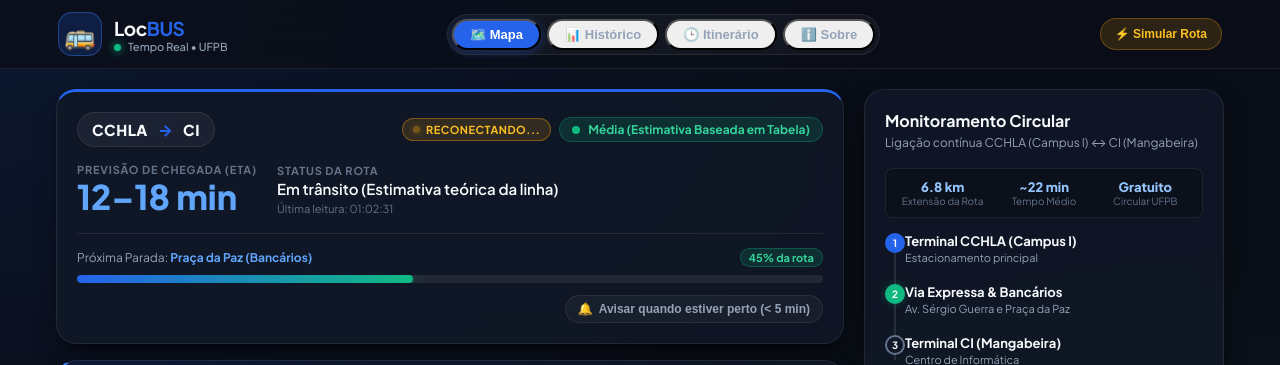
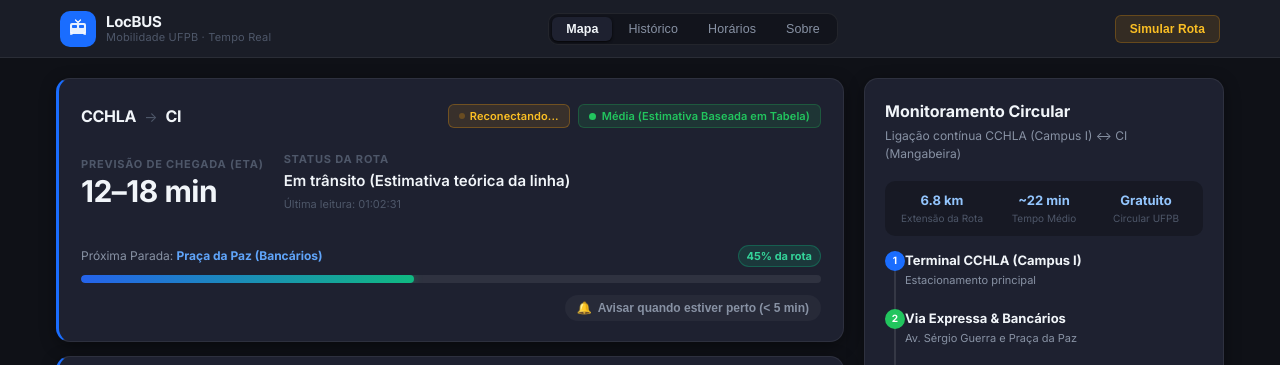
Before and after one commit to GUILHERMEEDGAR/locbus-ufpb, a FastAPI app: page / in a window 1280 px wide. Shown: the top 365 px of the page. Run offline with FastAPI, Linux system fonts and the light colour scheme; data that the repository does not hold is empty.

Commit message:
redesign(ui): visual de produto real - Inter, SVG logo, paleta grafite, sem glassmorphism nem emojis genericos

```diff
--- a/app/Templates/base.html
+++ b/app/Templates/base.html
@@ -19,10 +19,10 @@
   <link rel="icon" type="image/png" sizes="192x192" href="/static/icons/icon-192.png">
   <link rel="apple-touch-icon" href="/static/icons/icon-192.png">
 
-  <!-- Fontes Google: Plus Jakarta Sans -->
+  <!-- Fontes Google: Inter -->
   <link rel="preconnect" href="https://fonts.googleapis.com">
   <link rel="preconnect" href="https://fonts.gstatic.com" crossorigin>
-  <link href="https://fonts.googleapis.com/css2?family=Plus+Jakarta+Sans:wght@400;500;600;700;800&display=swap" rel="stylesheet">
+  <link href="https://fonts.googleapis.com/css2?family=Inter:wght@400;500;600;700&display=swap" rel="stylesheet">
 
   <!-- Leaflet CSS para Mapas Interativos -->
   <link rel="stylesheet" href="https://unpkg.com/leaflet@1.9.4/dist/leaflet.css" integrity="sha256-p4NxAoJBhIIN+hmNHrzRCf9tD/miZyoHS5obTRR9BMY=" crossorigin=""/>
@@ -44,30 +44,37 @@
   <header class="navbar">
     <div class="nav-container">
       <div class="nav-brand">
-        <div class="brand-icon">🚌</div>
+        <!-- Logomarca: ônibus estilizado com seta -->
+        <div class="brand-logo-mark">
+          <svg viewBox="0 0 20 20" fill="none" xmlns="http://www.w3.org/2000/svg" aria-hidden="true">
+            <rect x="2" y="4" width="16" height="11" rx="2" fill="white" opacity="0.9"/>
+            <rect x="4" y="6" width="5" height="3" rx="0.7" fill="#1a6dff"/>
+            <rect x="11" y="6" width="5" height="3" rx="0.7" fill="#1a6dff"/>
+            <rect x="2" y="13" width="2.5" height="3" rx="0.5" fill="white" opacity="0.7"/>
+            <rect x="15.5" y="13" width="2.5" height="3" rx="0.5" fill="white" opacity="0.7"/>
+            <path d="M10 3.5L12.5 1M10 3.5L7.5 1" stroke="white" stroke-width="1.2" stroke-linecap="round"/>
+          </svg>
+        </div>
         <div class="brand-info">
-          <span class="brand-name">Loc<strong>BUS</strong></span>
-          <span class="brand-badge"><span class="badge-dot"></span> Tempo Real • UFPB</span>
+          <span class="brand-name">LocBUS</span>
+          <span class="brand-sub">Mobilidade UFPB &middot; Tempo Real</span>
         </div>
       </div>
 
       <!-- Navegação de Abas -->
       <nav class="nav-tabs">
-        <button class="tab-btn active" data-tab="tab-view-mapa">🗺️ Mapa</button>
-        <button class="tab-btn" data-tab="tab-view-historico">📊 Histórico</button>
-        <button class="tab-btn" data-tab="tab-view-itinerario">🕒 Itinerário</button>
-        <button class="tab-btn" data-tab="tab-view-sobre">ℹ️ Sobre</button>
+        <button class="tab-btn active" data-tab="tab-view-mapa">Mapa</button>
+        <button class="tab-btn" data-tab="tab-view-historico">Histórico</button>
+        <button class="tab-btn" data-tab="tab-view-itinerario">Horários</button>
+        <button class="tab-btn" data-tab="tab-view-sobre">Sobre</button>
       </nav>
 
       <div class="nav-actions">
-        <!-- Botão de Instalação do PWA (Exibido quando elegível no smartphone/desktop) -->
         <button id="btn-install-pwa" class="btn-install-pwa" style="display: none;" title="Instalar aplicativo LocBUS na tela de início">
-          📲 Instalar App
+          Instalar App
         </button>
-
-        <!-- Controle de Simulação em Tempo Real -->
         <button id="btn-demo-mode" class="btn-demo" title="Avançar trajeto simulado via Server-Sent Events">
-          ⚡ Simular Rota
+          Simular Rota
         </button>
       </div>
     </div>
--- a/app/Templates/index.html
+++ b/app/Templates/index.html
@@ -65,7 +65,11 @@
       <!-- BOTÃO / BANNER DE CONTRIBUIÇÃO COLABORATIVA (CROWDSOURCING) -->
       <div class="collab-action-card glass-panel" id="collab-card">
         <div class="collab-info">
-          <div class="collab-icon">📍</div>
+          <div class="collab-icon">
+            <svg viewBox="0 0 24 24" fill="none" xmlns="http://www.w3.org/2000/svg" width="22" height="22">
+              <path d="M12 2C8.68 2 6 4.68 6 8c0 4.5 6 12 6 12s6-7.5 6-12c0-3.32-2.68-6-6-6zm0 8.5a2.5 2.5 0 110-5 2.5 2.5 0 010 5z" fill="#1a6dff"/>
+            </svg>
+          </div>
           <div class="collab-text">
             <h3 id="collab-title">Você está a bordo deste circular?</h3>
             <p id="collab-desc">Compartilhe sua localização voluntariamente e ajude os colegas que estão esperando nos pontos.</p>
@@ -73,7 +77,9 @@
         </div>
         <div class="collab-controls">
           <button id="btn-toggle-collab" class="btn-collab">
-            <span class="btn-icon">🚌</span>
+            <svg viewBox="0 0 20 20" fill="none" xmlns="http://www.w3.org/2000/svg" width="16" height="16">
+              <path d="M10 2a6 6 0 00-6 6c0 3.31 6 10 6 10s6-6.69 6-10a6 6 0 00-6-6zm0 8a2 2 0 110-4 2 2 0 010 4z" fill="white"/>
+            </svg>
             <span class="btn-label" id="btn-collab-label">Estou no Ônibus • Compartilhar</span>
           </button>
         </div>
--- a/app/static/css/style.css
+++ b/app/static/css/style.css
@@ -4,32 +4,56 @@
    ========================================================== */
 
 :root {
-  --bg-dark: #090d16;
-  --bg-card: rgba(17, 24, 39, 0.85);
-  --bg-card-hover: rgba(30, 41, 59, 0.9);
-  --border-glass: rgba(255, 255, 255, 0.08);
-  --border-glass-bright: rgba(59, 130, 246, 0.4);
-
-  --primary: #2563eb;
-  --primary-hover: #1d4ed8;
-  --primary-glow: rgba(37, 99, 235, 0.35);
-
-  --success: #10b981;
-  --success-glow: rgba(16, 185, 129, 0.3);
+  /* Fundo: grafite profundo, não azul-escuro artificial */
+  --bg-dark: #0f1117;
+  --bg-surface: #1a1d27;
+  --bg-card: #1e2130;
+  --bg-card-hover: #252840;
+  --bg-input: #12141c;
+
+  /* Bordas: sutis, não brilhantes */
+  --border: rgba(255, 255, 255, 0.07);
+  --border-strong: rgba(255, 255, 255, 0.14);
+
+  /* Acento principal: azul UFPB vibrante, mas não néon */
+  --primary: #1a6dff;
+  --primary-dark: #1458d4;
+  --primary-light: rgba(26, 109, 255, 0.15);
+  --primary-glow: rgba(26, 109, 255, 0.3);
+
+  /* Status */
+  --success: #22c55e;
+  --success-bg: rgba(34, 197, 94, 0.12);
+  --success-border: rgba(34, 197, 94, 0.25);
   --warning: #f59e0b;
+  --warning-bg: rgba(245, 158, 11, 0.12);
   --danger: #ef4444;
-
-  --text-main: #f8fafc;
-  --text-muted: #94a3b8;
-  --text-dim: #64748b;
-
-  --radius-sm: 8px;
+  --danger-bg: rgba(239, 68, 68, 0.12);
+  --danger-border: rgba(239, 68, 68, 0.3);
+
+  /* Texto com hierarquia clara */
+  --text-primary: #f1f5f9;
+  --text-secondary: #8892a4;
+  --text-tertiary: #4e5769;
+  --text-main: #f1f5f9;
+  --text-muted: #8892a4;
+  --text-dim: #4e5769;
+
+  /* Geometria */
+  --radius-xs: 6px;
+  --radius-sm: 10px;
   --radius-md: 14px;
-  --radius-lg: 20px;
+  --radius-lg: 18px;
+  --radius-xl: 24px;
   --radius-full: 9999px;
 
-  --shadow-card: 0 10px 25px -5px rgba(0, 0, 0, 0.5), 0 8px 10px -6px rgba(0, 0, 0, 0.5);
-  --font-family: 'Plus Jakarta Sans', system-ui, -apple-system, sans-serif;
+  /* Sombras limpas */
+  --shadow-sm: 0 1px 3px rgba(0,0,0,0.4), 0 1px 2px rgba(0,0,0,0.5);
+  --shadow-card: 0 4px 16px rgba(0,0,0,0.4);
+  --shadow-card-hover: 0 8px 28px rgba(0,0,0,0.5);
+
+  --font-family: 'Inter', 'Plus Jakarta Sans', system-ui, -apple-system, sans-serif;
+  --font-mono: 'JetBrains Mono', 'Fira Code', monospace;
 }
 
 * {
@@ -41,145 +65,155 @@
 body {
   font-family: var(--font-family);
   background-color: var(--bg-dark);
-  background-image:
-    radial-gradient(at 0% 0%, rgba(37, 99, 235, 0.12) 0px, transparent 50%),
-    radial-gradient(at 100% 100%, rgba(16, 185, 129, 0.08) 0px, transparent 50%);
-  background-attachment: fixed;
-  color: var(--text-main);
+  color: var(--text-primary);
   min-height: 100vh;
   display: flex;
   flex-direction: column;
   -webkit-font-smoothing: antialiased;
+  -moz-osx-font-smoothing: grayscale;
+  font-size: 14px;
+  line-height: 1.5;
 }
 
 /* NAVBAR */
 .navbar {
-  background: rgba(11, 15, 25, 0.85);
-  backdrop-filter: blur(16px);
-  -webkit-backdrop-filter: blur(16px);
-  border-bottom: 1px solid var(--border-glass);
+  background: var(--bg-surface);
+  border-bottom: 1px solid var(--border);
   position: sticky;
   top: 0;
   z-index: 1000;
+  height: 58px;
 }
 
 .nav-container {
   max-width: 1200px;
+  height: 100%;
   margin: 0 auto;
-  padding: 12px 18px;
+  padding: 0 20px;
   display: flex;
   justify-content: space-between;
   align-items: center;
+  gap: 16px;
 }
 
 .nav-brand {
   display: flex;
   align-items: center;
-  gap: 12px;
-}
-
-.brand-icon {
-  font-size: 26px;
-  background: rgba(37, 99, 235, 0.2);
-  width: 44px;
-  height: 44px;
-  border-radius: var(--radius-md);
+  gap: 10px;
+  text-decoration: none;
+  flex-shrink: 0;
+}
+
+.brand-logo-mark {
+  width: 36px;
+  height: 36px;
+  background: var(--primary);
+  border-radius: var(--radius-sm);
   display: flex;
   align-items: center;
   justify-content: center;
-  border: 1px solid var(--border-glass-bright);
+  flex-shrink: 0;
+}
+
+.brand-logo-mark svg {
+  width: 20px;
+  height: 20px;
+  fill: #fff;
 }
 
 .brand-info {
   display: flex;
   flex-direction: column;
+  line-height: 1.2;
 }
 
 .brand-name {
-  font-size: 19px;
-  font-weight: 700;
-  letter-spacing: -0.5px;
-}
-
-.brand-name strong {
-  color: var(--primary);
-}
-
-.brand-badge {
+  font-size: 15px;
+  font-weight: 700;
+  letter-spacing: -0.3px;
+  color: var(--text-primary);
+}
+
+.brand-sub {
   font-size: 11px;
-  color: var(--text-muted);
+  color: var(--text-tertiary);
+  font-weight: 400;
+  letter-spacing: 0.2px;
+}
+
+.nav-tabs {
+  display: flex;
+  gap: 2px;
+  background: var(--bg-input);
+  padding: 3px;
+  border-radius: var(--radius-sm);
+  border: 1px solid var(--border);
+}
+
+.tab-btn {
+  color: var(--text-secondary);
+  text-decoration: none;
+  font-size: 12.5px;
   font-weight: 500;
-}
-
-.nav-tabs {
-  display: flex;
-  gap: 6px;
-  background: rgba(255, 255, 255, 0.04);
-  padding: 4px;
-  border-radius: var(--radius-full);
-  border: 1px solid var(--border-glass);
-}
-
-.tab-btn {
-  color: var(--text-muted);
-  text-decoration: none;
-  font-size: 13px;
+  padding: 5px 14px;
+  border-radius: var(--radius-xs);
+  transition: color 0.15s, background 0.15s;
+  white-space: nowrap;
+  border: none;
+  background: transparent;
+  cursor: pointer;
+  letter-spacing: 0.1px;
+}
+
+.tab-btn:hover {
+  color: var(--text-primary);
+  background: rgba(255,255,255,0.05);
+}
+
+.tab-btn.active {
+  background: var(--bg-card);
+  color: var(--text-primary);
   font-weight: 600;
-  padding: 6px 16px;
-  border-radius: var(--radius-full);
-  transition: all 0.2s ease;
-}
-
-.tab-btn:hover {
-  color: var(--text-main);
-}
-
-.tab-btn.active {
-  background: var(--primary);
-  color: #fff;
-  box-shadow: 0 2px 10px var(--primary-glow);
+  box-shadow: var(--shadow-sm);
 }
 
 .btn-demo {
-  background: rgba(245, 158, 11, 0.15);
+  background: var(--warning-bg);
   color: #fbbf24;
-  border: 1px solid rgba(245, 158, 11, 0.3);
-  padding: 8px 14px;
-  border-radius: var(--radius-full);
+  border: 1px solid rgba(245, 158, 11, 0.25);
+  padding: 6px 14px;
+  border-radius: var(--radius-xs);
   font-size: 12px;
-  font-weight: 700;
-  cursor: pointer;
-  display: flex;
-  align-items: center;
-  gap: 6px;
-  transition: all 0.2s ease;
-}
-
-.btn-demo:hover {
-  background: rgba(245, 158, 11, 0.25);
-  transform: translateY(-1px);
-}
-
-.btn-install-pwa {
-  background: linear-gradient(135deg, rgba(37, 99, 235, 0.2), rgba(16, 185, 129, 0.2));
-  color: #38bdf8;
-  border: 1px solid rgba(56, 189, 248, 0.4);
-  padding: 8px 14px;
-  border-radius: var(--radius-full);
-  font-size: 12px;
-  font-weight: 700;
+  font-weight: 600;
   cursor: pointer;
   display: inline-flex;
   align-items: center;
   gap: 6px;
-  transition: all 0.2s cubic-bezier(0.4, 0, 0.2, 1);
-  box-shadow: 0 0 12px rgba(56, 189, 248, 0.15);
+  transition: background 0.15s, border-color 0.15s;
+  letter-spacing: 0.1px;
+}
+
+.btn-demo:hover {
+  background: rgba(245, 158, 11, 0.2);
+}
+
+.btn-install-pwa {
+  background: var(--primary-light);
+  color: var(--primary);
+  border: 1px solid rgba(26, 109, 255, 0.3);
+  padding: 6px 14px;
+  border-radius: var(--radius-xs);
+  font-size: 12px;
+  font-weight: 600;
+  cursor: pointer;
+  display: inline-flex;
+  align-items: center;
+  gap: 6px;
+  transition: background 0.15s;
 }
 
 .btn-install-pwa:hover {
-  background: linear-gradient(135deg, rgba(37, 99, 235, 0.35), rgba(16, 185, 129, 0.35));
-  transform: translateY(-1px);
-  box-shadow: 0 0 16px rgba(56, 189, 248, 0.3);
+  background: rgba(26, 109, 255, 0.22);
 }
 
 /* BANNER OFFLINE */
@@ -245,73 +279,72 @@ body {
   }
 }
 
-/* PAINÉIS DE VIDRO (GLASSMORPHISM) */
+/* PAINÉIS DO DASHBOARD */
 .glass-panel {
   background: var(--bg-card);
-  backdrop-filter: blur(14px);
-  -webkit-backdrop-filter: blur(14px);
-  border: 1px solid var(--border-glass);
-  border-radius: var(--radius-lg);
+  border: 1px solid var(--border);
+  border-radius: var(--radius-md);
   box-shadow: var(--shadow-card);
   overflow: hidden;
 }
 
 /* CARD DE STATUS */
 .status-card {
-  padding: 20px;
-  margin-bottom: 16px;
-  border-top: 3px solid var(--primary);
+  padding: 20px 22px;
+  margin-bottom: 14px;
+  border-left: 3px solid var(--primary);
 }
 
 .status-header {
   display: flex;
   justify-content: space-between;
   align-items: center;
-  margin-bottom: 16px;
+  margin-bottom: 18px;
   flex-wrap: wrap;
-  gap: 10px;
+  gap: 8px;
 }
 
 .route-badge {
   display: flex;
   align-items: center;
-  gap: 10px;
-  background: rgba(255, 255, 255, 0.05);
-  padding: 6px 14px;
-  border-radius: var(--radius-full);
-  border: 1px solid var(--border-glass);
+  gap: 8px;
+  padding: 5px 0;
 }
 
 .route-point {
-  font-weight: 800;
-  font-size: 15px;
-  letter-spacing: 0.5px;
+  font-weight: 700;
+  font-size: 16px;
+  letter-spacing: -0.3px;
+  color: var(--text-primary);
 }
 
 .route-arrow {
-  color: var(--primary);
-  font-weight: 800;
+  color: var(--text-tertiary);
+  font-weight: 400;
+  font-size: 14px;
 }
 
 .source-tag {
   display: flex;
   align-items: center;
-  gap: 8px;
-  background: rgba(16, 185, 129, 0.15);
-  color: #34d399;
-  border: 1px solid rgba(16, 185, 129, 0.3);
-  padding: 4px 12px;
-  border-radius: var(--radius-full);
-  font-size: 12px;
-  font-weight: 700;
+  gap: 6px;
+  background: var(--success-bg);
+  color: var(--success);
+  border: 1px solid var(--success-border);
+  padding: 3px 10px;
+  border-radius: var(--radius-xs);
+  font-size: 11px;
+  font-weight: 600;
+  letter-spacing: 0.1px;
 }
 
 .pulse-dot {
-  width: 8px;
-  height: 8px;
+  width: 7px;
+  height: 7px;
   background-color: var(--success);
   border-radius: 50%;
-  animation: pulse-ring 1.8s infinite;
+  flex-shrink: 0;
+  animation: pulse-live 2.2s infinite;
 }
 
 .status-right-badges {
@@ -323,66 +356,62 @@ body {
 
 .badge-dot {
   display: inline-block;
-  width: 7px;
-  height: 7px;
+  width: 6px;
+  height: 6px;
   border-radius: 50%;
   background-color: var(--success);
-  box-shadow: 0 0 8px var(--success);
-  margin-right: 5px;
-  animation: pulse-ring 2s infinite;
+  flex-shrink: 0;
+  animation: pulse-live 2.2s infinite;
 }
 
 .sse-badge {
   display: flex;
   align-items: center;
-  gap: 6px;
-  padding: 4px 10px;
-  border-radius: var(--radius-full);
+  gap: 5px;
+  padding: 3px 10px;
+  border-radius: var(--radius-xs);
   font-size: 11px;
-  font-weight: 700;
-  text-transform: uppercase;
-  letter-spacing: 0.5px;
-  transition: all 0.3s cubic-bezier(0.4, 0, 0.2, 1);
+  font-weight: 600;
+  letter-spacing: 0.1px;
+  transition: background 0.25s, color 0.25s;
 }
 
 .sse-badge.connected {
-  background: rgba(37, 99, 235, 0.16);
-  color: #60a5fa;
-  border: 1px solid rgba(59, 130, 246, 0.35);
+  background: rgba(26, 109, 255, 0.1);
+  color: #6fa8ff;
+  border: 1px solid rgba(26, 109, 255, 0.2);
 }
 
 .sse-badge.reconnecting {
-  background: rgba(245, 158, 11, 0.15);
+  background: var(--warning-bg);
   color: #fbbf24;
-  border: 1px solid rgba(245, 158, 11, 0.4);
+  border: 1px solid rgba(245, 158, 11, 0.3);
 }
 
 .sse-indicator-dot {
-  width: 7px;
-  height: 7px;
+  width: 6px;
+  height: 6px;
   border-radius: 50%;
+  flex-shrink: 0;
   transition: background-color 0.3s ease;
 }
 
 .sse-badge.connected .sse-indicator-dot {
-  background-color: #3b82f6;
-  box-shadow: 0 0 8px #3b82f6;
-  animation: sse-pulse 1.8s infinite;
+  background-color: var(--primary);
+  animation: pulse-live 2s infinite;
 }
 
 .sse-badge.reconnecting .sse-indicator-dot {
   background-color: #f59e0b;
-  box-shadow: 0 0 6px #f59e0b;
-  animation: sse-blink 0.8s infinite;
-}
-
-@keyframes sse-pulse {
-  0% { transform: scale(0.95); opacity: 0.8; }
-  50% { transform: scale(1.2); opacity: 1; }
-  100% { transform: scale(0.95); opacity: 0.8; }
-}
-
-@keyframes sse-blink {
+  animation: blink 0.9s infinite;
+}
+
+@keyframes pulse-live {
+  0%, 100% { opacity: 1; transform: scale(1); }
+  50% { opacity: 0.5; transform: scale(1.3); }
+}
+
+@keyframes blink {
   0%, 100% { opacity: 1; }
   50% { opacity: 0.2; }
 }
@@ -410,10 +439,11 @@ body {
 }
 
 .eta-value {
-  font-size: 34px;
-  font-weight: 800;
-  color: #60a5fa;
+  font-size: 30px;
+  font-weight: 700;
+  color: var(--text-primary);
   line-height: 1.1;
+  letter-spacing: -0.5px;
 }
 
 .location-block {
```
Also changed, not shown: other parts of app/static/css/style.css (+17 -20 lines).
